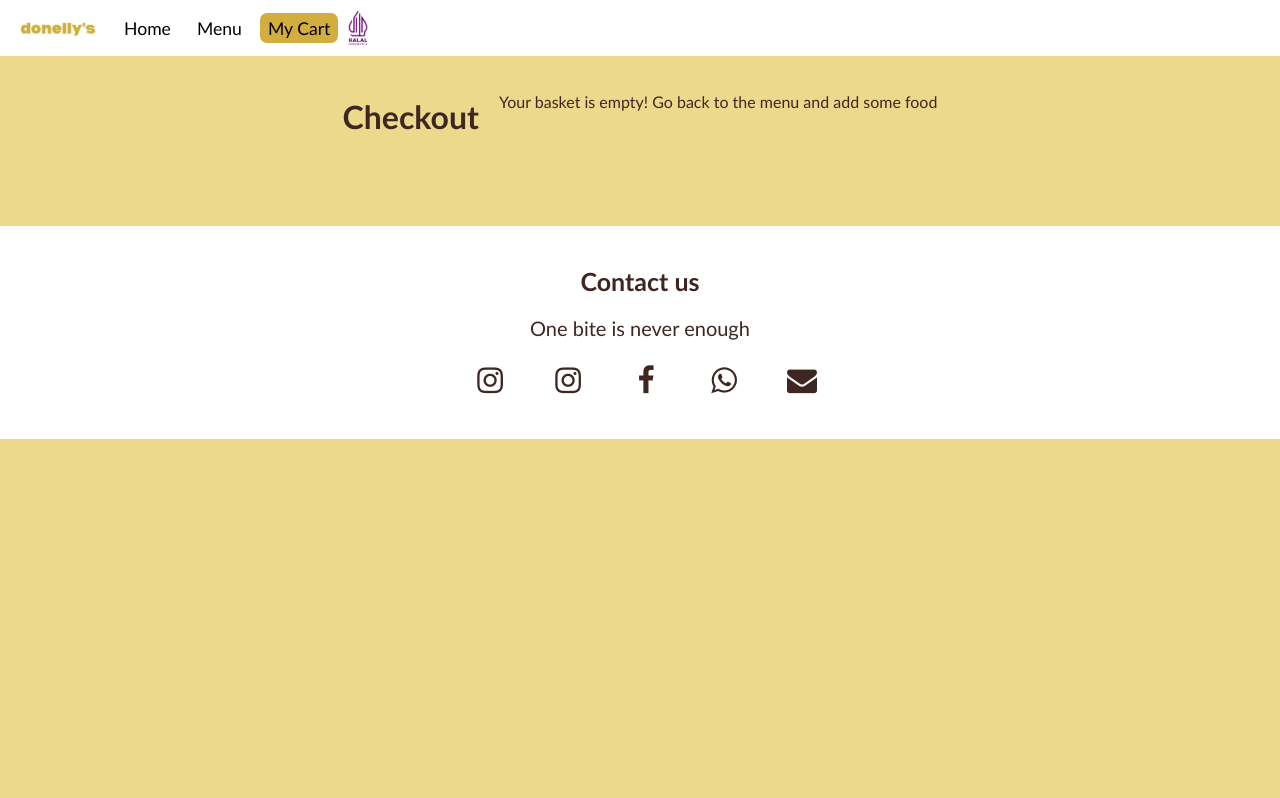
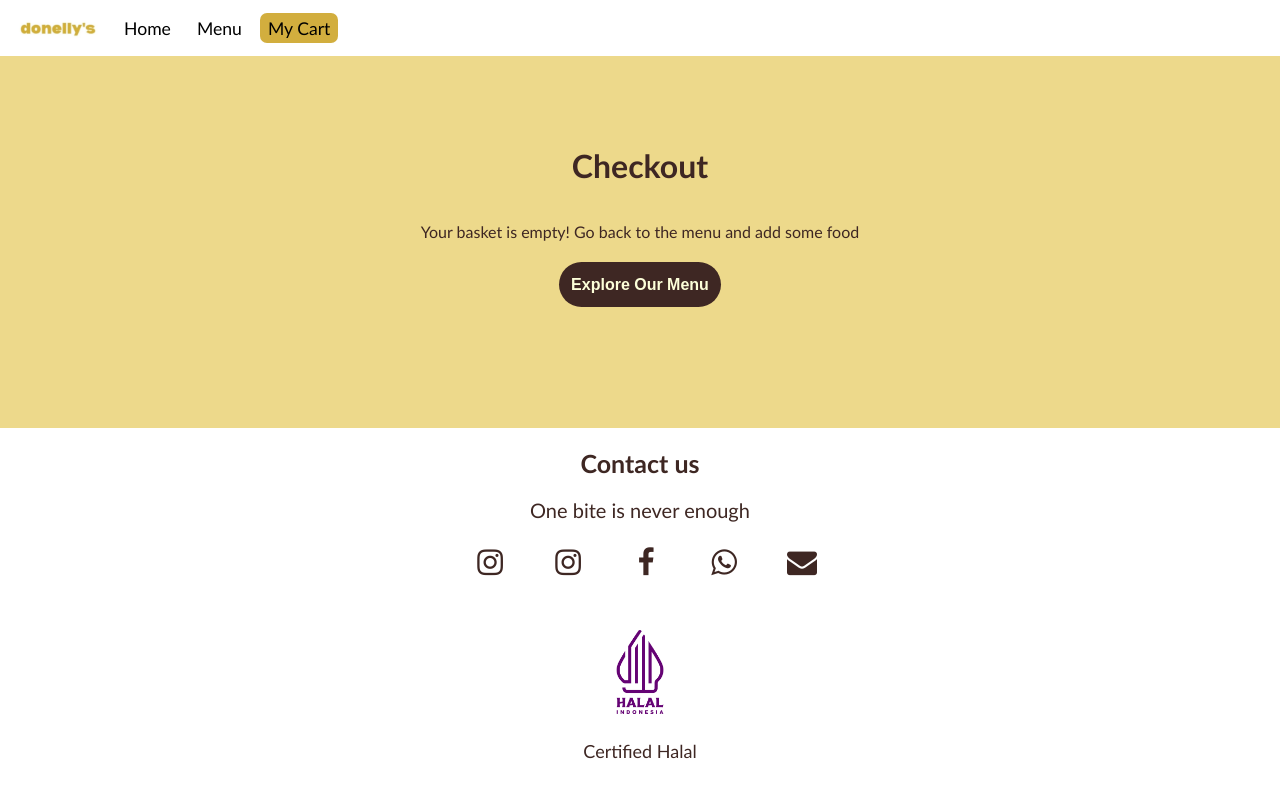
Before and after one commit to darlene-mikaela/donellys, a React (Vite) app: page /cart in a window 1280 px wide. Built offline with nearby package versions, Linux system fonts and the light colour scheme.

Commit message:
modified designs and checkoutSuccess.jsx

```diff
--- a/src/App.jsx
+++ b/src/App.jsx
@@ -64,6 +64,10 @@ export default function App() {
     if (targetItem) setItemToDelete({ id, size, title: item.title });
   }
 
+  const handleConfirmCheckout = () => {
+    setBasket([]);
+  }
+
   return (<>
     <main className="page">
       <Routes>
@@ -72,7 +76,8 @@ export default function App() {
         <Route path="/cart" element={<Cart basket={basket}
           onUpdateQuantity={updateQuantity}
           onDeleteClick={executeDelete}
-          onTrashClick={directDelete} />}></Route>
+          onTrashClick={directDelete}
+          onConfirmCheckout={handleConfirmCheckout} />}></Route>
         <Route path="*" element={<NotFound />}></Route>
       </Routes>
 
--- a/src/components/CheckoutSuccess.jsx
+++ b/src/components/CheckoutSuccess.jsx
@@ -1,11 +1,40 @@
-export default function CheckoutSuccess() {
+import { useState } from "react"
+import { NavLink } from "react-router";
+
+export default function CheckoutSuccess({ onCancelCheckout, onConfirmCheckout, checkoutBasket, totalPrice }) {
+    const [isFinalSuccess, setIsFinalSuccess] = useState(false);
+
+    const handleFinalConfirm = () => {
+        setIsFinalSuccess(true);
+    }
+
     return (
         <div className="checkout-success-overlay">
-            <div className="checkout-success-content">
-                <div className="big-check">&#x2714;</div>
-                <h2>Checkout success</h2>
-                <p>Thank you for your order. Please wait for us to confirm your order.</p>
-            </div>
+            {isFinalSuccess ?
+                <div className="checkout-success-content">
+                    <div className="success-overlay">
+                        <div className="big-check">&#x2714;</div>
+                        <h2>Placed Your Order Successfully!</h2>
+                        <p>Thank you for ordering. Please wait for us to confirm your order.</p>
+                        <NavLink to="/"><button name="to-home">Back to Home</button></NavLink>
+                    </div>
+                </div> : <div className="checkout-success-content">
+                    <h2>Confirm Your Order</h2>
+                    <div className="recap-items-list">
+                        {checkoutBasket.map((item, index) => (
+                            <div key={index} className="recap-item-row">
+                                <span>{item.title}x{item.quantity} Rp{(item.price * item.quantity).toLocaleString()}</span>
+                            </div>
+                        ))}
+                    </div>
+                    <div className="options">
+                        <button className="no" onClick={onCancelCheckout}>Modify Order</button>
+                        <button className="yes" onClick={() => {
+                            setIsFinalSuccess(true);
+                        }}>Confirm Order</button>
+                    </div>
+                </div>
+            }
         </div>
     )
 }
--- a/src/components/Footer.jsx
+++ b/src/components/Footer.jsx
@@ -11,6 +11,10 @@ export default function Footer() {
                     <a href="whatsapp" className="fa fa-whatsapp"></a>
                     <a href="email" className="fa fa-envelope"></a>
                 </div>
+                <div className="halal-footer">
+                    <img src="../images/halal.png" alt="Halal Indonesia Certification" className="halal-badge" />
+                    <p>Certified Halal</p>
+                </div>
             </div>
         </footer>
     )
--- a/src/components/SiteHeader.jsx
+++ b/src/components/SiteHeader.jsx
@@ -12,8 +12,6 @@ export default function SiteHeader() {
         <NavLink to="/menu">Menu</NavLink>
         <NavLink to="/cart">My Cart</NavLink>
       </nav>
-
-      <img src="../images/halal.png" alt="" />
     </header>
   );
 }
--- a/src/index.css
+++ b/src/index.css
@@ -13,7 +13,7 @@ body {
   justify-content: center;
   max-height: 10%;
   margin: 3rem 0 0 0;
-  padding: 40px;
+  padding: 20px;
   color: #3E2723;
 }
 .footer .fa {
@@ -54,10 +54,6 @@ body {
   height: 3.5rem;
   position: sticky;
   top: 0;
-}
-.header img {
-  height: 70%;
-  justify-content: right;
 }
 .nav {
   display: flex;
@@ -214,7 +210,8 @@ h2, h1 {
 }
 /* make dimming background */
 .popup-overlay,
-.alert-overlay {
+.alert-overlay,
+.checkout-success-overlay {
   position: fixed;
   z-index: 100; /* ensure above everyhting */
   top: 0;
@@ -229,7 +226,8 @@ h2, h1 {
   animation: fadeIn 0.25 ease;
 }
 .popup-content,
-.alert-content {
+.alert-content,
+.checkout-success-content {
   border-radius: 16px;
   max-width: 400px;
   position: relative;
@@ -529,7 +527,8 @@ h2, h1 {
   padding: 24px;
   background-color: #ffffff;
 }
-.alert-content .options {
+.alert-content .options,
+.checkout-success-content .options {
   display: flex;
   align-items: center;
   justify-content: center;
@@ -541,11 +540,19 @@ h2, h1 {
   padding: .5rem 1.2rem;
   color: white;
   font-weight: bold;
-  width: 100px;
   cursor: pointer;
 }
-.options .yes {
+.alert-content button {
+  width: 100px;
+}
+.checkout-success-content button {
+  width: 150px;
+}
+.alert-content .options .yes {
   background-color: rgb(222, 49, 49);
+}
+.checkout-success-content .options .yes {
+  background-color: #4caf50;
 }
 .options .no {
   background-color: #adadad;
@@ -621,6 +628,13 @@ textarea {
   max-width: 1600px;
   padding: 20px;
 }
+.cart-empty-container {
+  display: flex;
+  align-items: center;
+  justify-content: center;
+  flex-direction: column;
+  flex: 1;
+}
 .send-method {
   display: flex;
   align-items: center;
@@ -681,3 +695,85 @@ input[type="text"], textarea, input[type="date"], input[type="time"] {
 .shipping-title {
   text-align: center;
 }
+.not-found-wrapper {
+  display: flex;
+  flex-direction: column;
+  min-height: 100vh;
+}
+.not-found {
+  display: flex;
+  align-items: center;
+  justify-content: center;
+  flex-direction: column;
+  flex: 1;
+}
+.not-found h1 {
+  font-size: 40px;
+}
+.not-found p {
+  font-size: 24px;
+}
+.halal-footer {
+  display: flex;
+  align-items: center;
+  justify-content: center;
+  flex-direction: column;
+  margin-top: 40px;
+}
+.halal-footer img {
+  height: 100px;
+  justify-content: right;
+}
+.halal-footer p {
+  font-size: 18px;
+}
+.recap-items-list {
+  display: flex;
+  align-items: center;
+  justify-content: center;
+  flex-direction: column;
+}
+.recap-item-row {
+  display: flex;
+  align-items: center;
+  justify-content: center;
+}
+.checkout-success-content {
+  padding: 24px;
+  background-color: white;
+  display: flex;
+  align-items: center;
+  justify-content: center;
+  flex-direction: column;
+  gap: 16px;
+}
+.success-overlay button,
+.not-found-wrapper button,
+.cart-empty-container button {
+  background-color: #fdffd9;
+  cursor: pointer;
+  padding: 12px;
+}
+.success-overlay button {
+  border-radius: 16px;
+  height: 40px;
+  border: 1px solid #e4eea9;
+}
+.not-found-wrapper button {
+  border-radius: 24px;
+  font-weight: 600;
+  background-color: #3E2723;
+  color: #fdffd9;
+  border: none;
+  font-size: 16px;
+  height: 45px;
+}
+.cart-empty-container button {
+  border-radius: 24px;
+  font-weight: 600;
+  background-color: #3E2723;
+  color: #fdffd9;
+  border: none;
+  font-size: 16px;
+  height: 45px;
+}
--- a/src/pages/Cart.jsx
+++ b/src/pages/Cart.jsx
@@ -1,10 +1,18 @@
 import React, { useState, useEffect } from "react";
+import { NavLink } from "react-router";
 import CartCards from "../components/CartCards";
+import CheckoutSuccess from "../components/CheckoutSuccess";
 import SiteHeader from "../components/SiteHeader";
 import Footer from "../components/Footer";
 
-export default function Cart({ basket, onUpdateQuantity, onDeleteClick, onTrashClick }) {
+export default function Cart({ basket, onUpdateQuantity, onDeleteClick, onTrashClick, onConfirmCheckout }) {
     const [showAddress, setShowAddress] = useState(false);
+    const [showCheckoutConfirm, setShowCheckoutConfirm] = useState(false);
+
+    const handleCancelCheckout = () => {
+        showCheckoutConfirm(false);
+    }
+
     // calculate price
     const totalPrice = basket ? basket.reduce((sum, item) => sum + (item.price * item.quantity), 0) : 0;
     const today = new Date(); // todays date
@@ -15,9 +23,10 @@ export default function Cart({ basket, onUpdateQuantity, onDeleteClick, onTrashC
         return (
             <div className="cart-wrapper">
                 <SiteHeader />
-                <div className="cart-container">
+                <div className="cart-empty-container">
                     <h1>Checkout</h1>
                     <p>Your basket is empty! Go back to the menu and add some food</p>
+                    <NavLink to="/menu"><button>Explore Our Menu</button></NavLink>
                 </div>
                 <Footer />
             </div>
@@ -116,12 +125,23 @@ export default function Cart({ basket, onUpdateQuantity, onDeleteClick, onTrashC
                         </div>
 
                         <div className="submit-btn">
-                            <button name="submit">Finish my order!</button>
+                            <button type="button" name="submit" onClick={(e) => {
+                                e.preventDefault();
+                                setShowCheckoutConfirm(true);
+                            }}>Finish my order!</button>
                         </div>
                     </form>
                 </div>
             </div>
             <Footer />
+
+            {showCheckoutConfirm && <CheckoutSuccess
+                onConfirmCheckout={onConfirmCheckout}
+                onCancelCheckout={() => {
+                    setShowCheckoutConfirm(false);
+                }}
+                checkoutBasket={basket}
+                totalPrice={totalPrice} />}
         </div>
     )
 }
--- a/src/pages/NotFound.jsx
+++ b/src/pages/NotFound.jsx
@@ -1,16 +1,18 @@
 import { Link } from "react-router";
+import { NavLink } from "react-router";
 import SiteHeader from "../components/SiteHeader";
 import Footer from "../components/Footer";
 
 export default function NotFound() {
   return (
-    <>
-    <SiteHeader/>
-    <section className="notfound-card">
-      <h1>404</h1>
-      <p>Doesn't exist</p>
-    </section>
-    <Footer/>
-    </>
+    <div className="not-found-wrapper">
+      <SiteHeader />
+      <section className="not-found">
+        <h1>404</h1>
+        <p>Page not found.</p>
+        <NavLink to="/"><button>Go to Our Homepage</button></NavLink>
+      </section>
+      <Footer />
+    </div>
   );
 }
```
